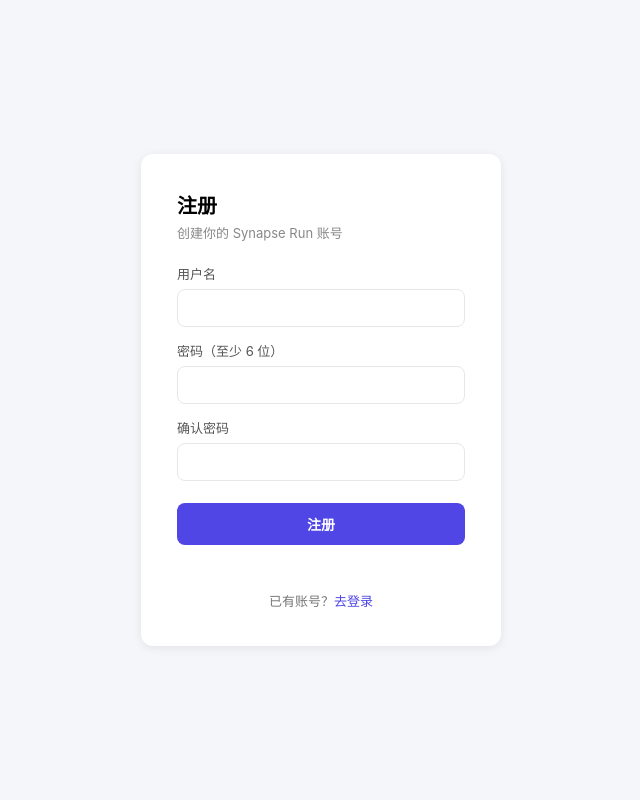
After one commit to xsz111-q/Run_assistant, a Flask app: page /auth/register in a window 1280 px wide. The commit adds this page. Shown: the whole page, without its empty margins (319-959 px from the left). Run offline with Flask 3, Linux system fonts and the light colour scheme.

Commit message:
feat(auth): user registration & login with MySQL (#3)
- models/user.py: User ORM (id/username/password_hash/role/created_at/last_login_at)
- routes/auth.py: /auth/register, /auth/login, /auth/logout, /auth/api/me
- templates/auth/: login.html, register.html
- app.py: register auth_bp + before_request login guard
- index.html: show username + logout in nav

Acceptance criteria verified locally:
- register writes users table with scrypt hash (not plaintext)
- duplicate username returns 409
- wrong password returns 401; correct login sets session
- unauthenticated /training/ redirects to /auth/login; /api/ask returns 401

```diff
--- a/app.py
+++ b/app.py
@@ -26,7 +26,7 @@ from pathlib import Path
 _ROOT = Path(__file__).resolve().parent
 sys.path.insert(0, str(_ROOT))
 
-from flask import Flask, Response, jsonify, render_template, request
+from flask import Flask, Response, jsonify, redirect, render_template, request, session, url_for
 
 import config
 from utils.process_manager import ENGINES, EngineProcessManager
@@ -43,10 +43,35 @@ app = Flask(
 )
 app.secret_key = "run_assistant_iter3"
 
+from routes.auth import auth_bp, PUBLIC_ENDPOINTS
 from routes.training_data import training_data_bp
 from routes.setup import setup_bp
+app.register_blueprint(auth_bp)
 app.register_blueprint(training_data_bp)
 app.register_blueprint(setup_bp)
+
+from models.user import ensure_table as ensure_user_table
+ensure_user_table()
+
+
+# ---------- 登录守卫 ----------
+# 免登录白名单：登录/注册页、静态资源、引擎状态查询（供轮询）
+_OPEN_PREFIXES = ('/auth', '/static')
+
+
+@app.before_request
+def _require_login():
+    if request.endpoint in PUBLIC_ENDPOINTS:
+        return None
+    if any(request.path.startswith(p) for p in _OPEN_PREFIXES):
+        return None
+    if 'user_id' in session:
+        return None
+    # API 请求返回 401 JSON；页面请求重定向到登录页
+    if request.path.startswith('/api/') or request.is_json:
+        return jsonify({'success': False, 'message': '未登录'}), 401
+    return redirect(url_for('auth.login', next=request.path))
+
 
 try:
     from flask_socketio import SocketIO
--- /dev/null
+++ b/routes/auth.py
@@ -0,0 +1,128 @@
+# -*- coding: utf-8 -*-
+"""注册 / 登录 / 退出（Issue #3）
+
+验收标准：
+  1. 注册写入 users 表，密码哈希存储（werkzeug pbkdf2，非明文）
+  2. 重复用户名注册返回 409
+  3. 正确密码登录写 session，错误密码返回 401
+  4. 未登录访问受保护页面重定向到 /auth/login（API 返回 401）
+"""
+
+import functools
+from datetime import datetime
+
+from flask import (Blueprint, jsonify, redirect, render_template, request,
+                   session, url_for)
+from sqlalchemy.exc import IntegrityError
+from werkzeug.security import check_password_hash, generate_password_hash
+
+from models.training_record import SessionLocal
+from models.user import User
+
+auth_bp = Blueprint('auth', __name__, url_prefix='/auth')
+
+# 无需登录即可访问的端点（endpoint 名）
+PUBLIC_ENDPOINTS = {
+    'auth.login', 'auth.register', 'static',
+}
+
+
+def login_required(view):
+    """页面守卫：未登录重定向到登录页"""
+    @functools.wraps(view)
+    def wrapper(*args, **kwargs):
+        if 'user_id' not in session:
+            return redirect(url_for('auth.login', next=request.path))
+        return view(*args, **kwargs)
+    return wrapper
+
+
+def current_user():
+    """返回当前登录用户的 User 对象，未登录返回 None"""
+    uid = session.get('user_id')
+    if not uid:
+        return None
+    db = SessionLocal()
+    try:
+        return db.query(User).filter(User.id == uid).first()
+    finally:
+        db.close()
+
+
+# ---------------- 注册 ----------------
+@auth_bp.route('/register', methods=['GET', 'POST'])
+def register():
+    if request.method == 'GET':
+        return render_template('auth/register.html')
+
+    data = request.get_json(force=True) if request.is_json else request.form
+    username = (data.get('username') or '').strip()
+    password = data.get('password') or ''
+
+    if not username or not password:
+        return jsonify({'success': False, 'message': '用户名和密码不能为空'}), 400
+    if len(username) > 64 or len(password) < 6:
+        return jsonify({'success': False, 'message': '用户名过长或密码少于 6 位'}), 400
+
+    db = SessionLocal()
+    try:
+        if db.query(User).filter(User.username == username).first():
+            return jsonify({'success': False, 'message': '用户名已存在'}), 409
+
+        user = User(username=username,
+                    password_hash=generate_password_hash(password),
+                    created_at=datetime.utcnow())
+        db.add(user)
+        db.commit()
+        return jsonify({'success': True, 'message': '注册成功', 'username': username})
+    except IntegrityError:          # 并发下唯一索引兜底
+        db.rollback()
+        return jsonify({'success': False, 'message': '用户名已存在'}), 409
+    except Exception as e:
+        db.rollback()
+        return jsonify({'success': False, 'message': f'注册失败: {e}'}), 500
+    finally:
+        db.close()
+
+
+# ---------------- 登录 ----------------
+@auth_bp.route('/login', methods=['GET', 'POST'])
+def login():
+    if request.method == 'GET':
+        return render_template('auth/login.html')
+
+    data = request.get_json(force=True) if request.is_json else request.form
+    username = (data.get('username') or '').strip()
+    password = data.get('password') or ''
+
+    db = SessionLocal()
+    try:
+        user = db.query(User).filter(User.username == username).first()
+        if not user or not check_password_hash(user.password_hash, password):
+            return jsonify({'success': False, 'message': '用户名或密码错误'}), 401
+
+        user.last_login_at = datetime.utcnow()
+        db.commit()
+
+        session.clear()
+        session['user_id'] = user.id
+        session['username'] = user.username
+        return jsonify({'success': True, 'message': '登录成功',
+                        'redirect': url_for('index')})
+    finally:
+        db.close()
+
+
+# ---------------- 退出 ----------------
+@auth_bp.route('/logout')
+def logout():
+    session.clear()
+    return redirect(url_for('auth.login'))
+
+
+# ---------------- 当前登录态（前端导航用） ----------------
+@auth_bp.route('/api/me')
+def api_me():
+    if 'user_id' in session:
+        return jsonify({'logged_in': True, 'username': session.get('username')})
+    return jsonify({'logged_in': False})
--- /dev/null
+++ b/templates/auth/register.html
@@ -0,0 +1,80 @@
+<!doctype html>
+<html lang="zh-CN">
+<head>
+  <meta charset="utf-8">
+  <meta name="viewport" content="width=device-width, initial-scale=1">
+  <title>注册 · Synapse Run</title>
+  <style>
+    * { box-sizing: border-box; margin: 0; padding: 0; }
+    body {
+      font-family: -apple-system, BlinkMacSystemFont, "Segoe UI", Roboto,
+                   "PingFang SC", "Microsoft YaHei", sans-serif;
+      background: #f4f6fa; display: flex; justify-content: center;
+      align-items: center; min-height: 100vh;
+    }
+    .card {
+      background: #fff; border-radius: 12px; padding: 36px;
+      box-shadow: 0 2px 10px rgba(0,0,0,.08); width: 360px;
+    }
+    h1 { font-size: 20px; margin-bottom: 4px; }
+    .sub { color: #888; font-size: 13px; margin-bottom: 22px; }
+    label { display: block; font-size: 13px; color: #555; margin: 14px 0 6px; }
+    input {
+      width: 100%; border: 1px solid #e5e7eb; border-radius: 8px;
+      padding: 10px 12px; font-size: 14px; outline: none;
+    }
+    input:focus { border-color: #4f46e5; box-shadow: 0 0 0 3px rgba(79,70,229,.1); }
+    button {
+      width: 100%; margin-top: 22px; background: #4f46e5; color: #fff;
+      border: none; border-radius: 8px; padding: 11px; font-size: 14px;
+      font-weight: 600; cursor: pointer;
+    }
+    button:hover { background: #4338ca; }
+    .msg { margin-top: 12px; font-size: 13px; min-height: 18px; }
+    .msg.err { color: #b91c1c; }
+    .msg.ok { color: #15803d; }
+    .alt { margin-top: 16px; text-align: center; font-size: 13px; color: #777; }
+    .alt a { color: #4f46e5; text-decoration: none; }
+  </style>
+</head>
+<body>
+  <div class="card">
+    <h1>注册</h1>
+    <div class="sub">创建你的 Synapse Run 账号</div>
+    <form id="regForm">
+      <label>用户名</label>
+      <input name="username" required maxlength="64" autocomplete="username">
+      <label>密码（至少 6 位）</label>
+      <input name="password" type="password" required minlength="6"
+             autocomplete="new-password">
+      <label>确认密码</label>
+      <input name="password2" type="password" required autocomplete="new-password">
+      <button type="submit">注册</button>
+    </form>
+    <div class="msg" id="msg"></div>
+    <div class="alt">已有账号？<a href="/auth/login">去登录</a></div>
+  </div>
+  <script>
+    document.getElementById('regForm').addEventListener('submit', async (e) => {
+      e.preventDefault();
+      const msg = document.getElementById('msg');
+      msg.className = 'msg'; msg.textContent = '';
+      const fd = new FormData(e.target);
+      if (fd.get('password') !== fd.get('password2')) {
+        msg.className = 'msg err'; msg.textContent = '两次输入的密码不一致';
+        return;
+      }
+      try {
+        const r = await fetch('/auth/register', { method: 'POST', body: fd });
+        const data = await r.json();
+        if (r.ok && data.success) {
+          msg.className = 'msg ok'; msg.textContent = '注册成功，正在跳转到登录…';
+          setTimeout(() => location.href = '/auth/login', 800);
+        } else {
+          msg.className = 'msg err'; msg.textContent = data.message || '注册失败';
+        }
+      } catch { msg.className = 'msg err'; msg.textContent = '网络错误'; }
+    });
+  </script>
+</body>
+</html>
```
Also changed, not shown: models/user.py (added, +37 -0 lines), templates/auth/login.html (added, +73 -0 lines), templates/index.html (+14 -1 lines).
